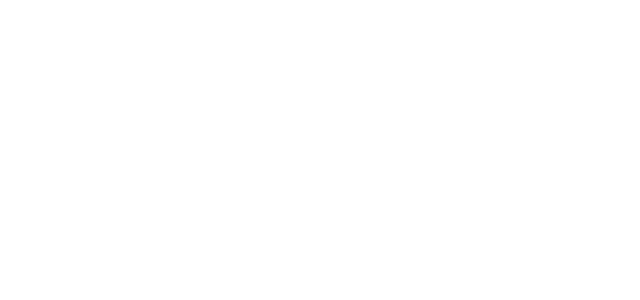
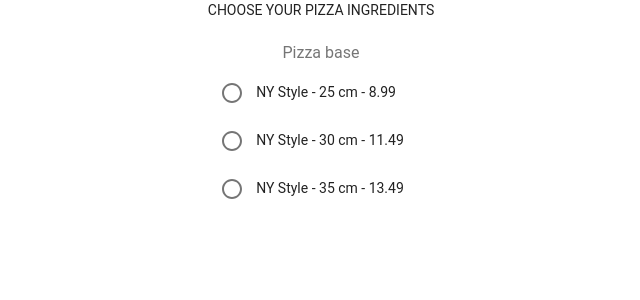
Before and after one commit to peterDijk/pizza-configurator, a React (Create React App) app: page / in a window 1280 px wide. Shown: the top 300 px of the page, without its empty margins (319-959 px from the left). Built offline with nearby package versions, Linux system fonts and the light colour scheme.

Commit message:
select base in mUI radiogroup, update local state

```diff
--- a/package.json
+++ b/package.json
@@ -3,6 +3,7 @@
   "version": "0.1.0",
   "private": true,
   "dependencies": {
+    "@material-ui/core": "^3.0.2",
     "react": "^16.5.0",
     "react-dom": "^16.5.0",
     "react-redux": "^5.0.7",
--- a/src/actions/options.js
+++ b/src/actions/options.js
@@ -13,7 +13,8 @@
 
 export function loadOptions() {
   return function (dispatch) {
-    // console.table(jsonOptions)
+
+    // dispatch setup for possible later async db fetch
     dispatch(optionsLoaded(jsonOptions.options))
   }
 }
--- /dev/null
+++ b/src/components/Configurator.js
@@ -0,0 +1,47 @@
+import React from 'react'
+import { withStyles } from '@material-ui/core/styles'
+import Grid from '@material-ui/core/Grid'
+import Typography from '@material-ui/core/Typography'
+import FormControl from '@material-ui/core/FormControl'
+import FormControlLabel from '@material-ui/core/FormControlLabel'
+import FormLabel from '@material-ui/core/FormLabel'
+import RadioGroup from '@material-ui/core/RadioGroup'
+import Radio from '@material-ui/core/Radio'
+
+function Configurator(props) {
+  const { classes } = props
+  return (
+    <Grid container spacing={16} direction="column" justify="center" alignItems="center">
+      <Grid item>
+        <Typography>CHOOSE YOUR PIZZA INGREDIENTS</Typography>
+          <FormControl component="fieldset" className={classes.formControl}>
+            <FormLabel component="legend">Pizza base</FormLabel>
+              <RadioGroup
+                aria-label="base"
+                name="base"
+                className={classes.group}
+                value={props.baseValue.toString()}
+                onChange={props.handleChange}
+                >
+                {props.baseOptions.map(base => <FormControlLabel key={base.id} value={base.id.toString()} control={<Radio />} label={`${base.name} - ${base.size} - ${base.price}`} />)}
+              </RadioGroup>
+              </FormControl>
+      </Grid>
+    </Grid>
+  )
+}
+
+
+const styles = theme => ({
+  root: {
+    display: 'flex',
+  },
+  formControl: {
+    margin: theme.spacing.unit * 3,
+  },
+  group: {
+    margin: `${theme.spacing.unit}px 0`,
+  },
+})
+
+export default withStyles(styles)(Configurator)
--- a/src/components/ConfiguratorContainer.js
+++ b/src/components/ConfiguratorContainer.js
@@ -1,15 +1,40 @@
 import React from 'react'
 import {connect} from 'react-redux'
 import {loadOptions} from '../actions/options'
+import Configurator from './Configurator'
 
 class ConfiguratorContainer extends React.PureComponent {
+  state = {
+    base: '',
+    sauce: '',
+    toppings: []
+  }
+
+  handleChange = event => {
+    this.setState({ [event.target.name]: parseInt(event.target.value, 0) })
+  }
 
   componentDidMount() {
     this.props.loadOptions()
   }
 
+  componentDidUpdate() {
+    console.log(this.state)
+  }
+
+
+
   render() {
-    return null
+    if (!this.props.options) return 'Loading...'
+    return (
+      <Configurator
+        baseOptions={this.props.options.bases}
+        sauceOptions={this.props.options.sauces}
+        toppingOptions={this.props.options.toppings}
+        handleChange={this.handleChange}
+        baseValue={this.state.base}
+        />
+    )
   }
 
 }
--- a/src/pizza-options.json
+++ b/src/pizza-options.json
@@ -2,19 +2,19 @@
   "options": {
     "bases": [
       {
-        "id": 1,
+        "id": 101,
         "name": "NY Style",
         "size": "25 cm",
         "price": 8.99
       },
       {
-        "id": 2,
+        "id": 102,
         "name": "NY Style",
         "size": "30 cm",
         "price": 11.49
       },
       {
-        "id": 3,
+        "id": 103,
         "name": "NY Style",
         "size": "35 cm",
         "price": 13.49
@@ -22,17 +22,17 @@
     ],
     "sauces": [
         {
-          "id": 1,
+          "id": 201,
           "name": "White sauce",
           "price": 0.00
         },
         {
-          "id": 2,
+          "id": 202,
           "name": "Red sauce",
           "price": 1.00
         },
         {
-          "id": 3,
+          "id": 203,
           "name": "Mix it up",
           "price": 1.50
         }
```
Also changed, not shown: 1 other file (tests, documents, lock files or other folders).
